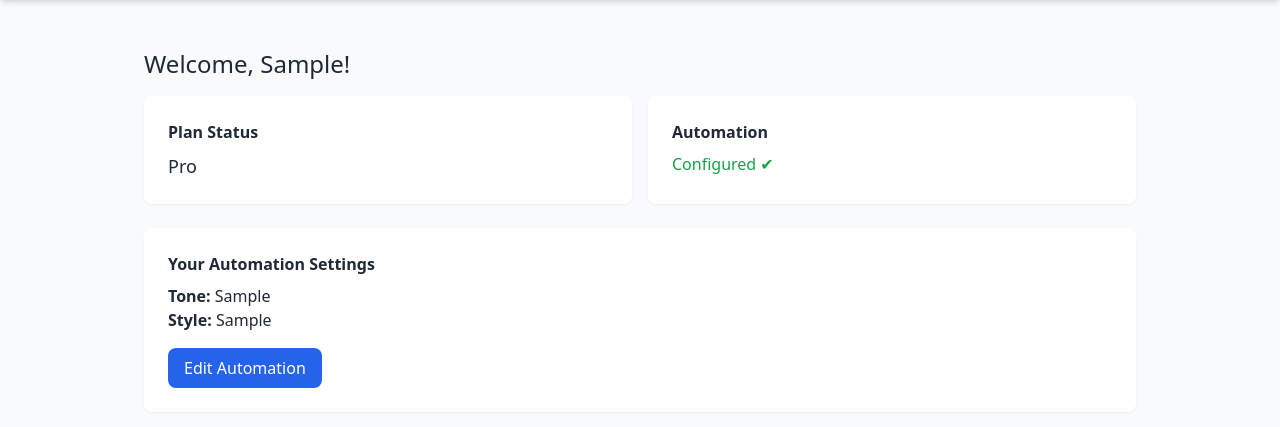
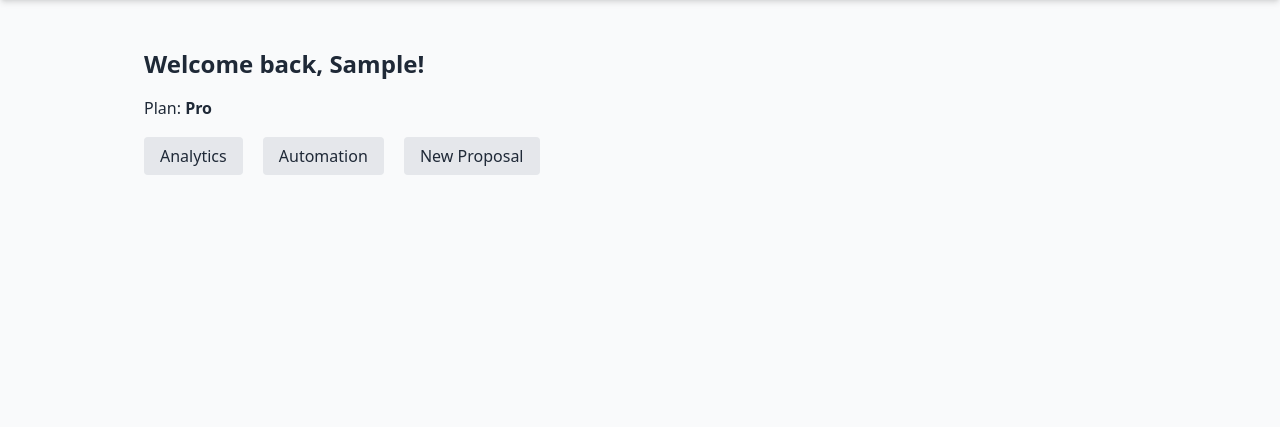
Before and after one commit to MylesGoHam/zyberfy-backend, a Flask app: page /dashboard in a window 1280 px wide. Shown: the part 64-491 px from the top of the page. Run offline with Flask 3, Linux system fonts and the light colour scheme; the visitor is signed in with stand-in values (Sample User, id 1); tables that the repository leaves empty hold one stand-in row (values such as "Sample post"); some libraries are stand-ins or nearby versions.

Commit message:
Update dashboard.html

```diff
--- a/templates/dashboard.html
+++ b/templates/dashboard.html
@@ -1,36 +1,22 @@
-{% extends 'base.html' %}
-{% block title %}Dashboard · Zyberfy{% endblock %}
+{% extends "base.html" %}
+{% block title %}Dashboard | Zyberfy{% endblock %}
 
 {% block content %}
-  <h2 class="text-2xl mb-4">Welcome, {{ first_name }}!</h2>
-  <div class="grid grid-cols-2 gap-4 mb-6">
-    <div class="p-6 bg-white rounded-lg shadow-sm">
-      <h3 class="font-semibold mb-2">Plan Status</h3>
-      <p class="text-lg">{{ plan_status|capitalize }}</p>
+  <h2 class="text-2xl font-bold mb-4">Welcome back, {{ first_name }}!</h2>
+  <p class="mb-6">Plan: <strong>{{ plan_status|capitalize }}</strong></p>
+  {% if plan_status == 'pro' %}
+    <div class="space-x-4">
+      <a href="{{ url_for('analytics') }}"
+         class="bg-gray-200 px-4 py-2 rounded hover:bg-gray-300">Analytics</a>
+      <a href="{{ url_for('automation') }}"
+         class="bg-gray-200 px-4 py-2 rounded hover:bg-gray-300">Automation</a>
+      <a href="{{ url_for('proposal') }}"
+         class="bg-gray-200 px-4 py-2 rounded hover:bg-gray-300">New Proposal</a>
     </div>
-    <div class="p-6 bg-white rounded-lg shadow-sm">
-      <h3 class="font-semibold mb-2">Automation</h3>
-      {% if automation_complete %}
-        <span class="text-green-600">Configured ✔︎</span>
-      {% else %}
-        <span class="text-gray-600">None</span>
-      {% endif %}
-    </div>
-  </div>
-
-  {% if not automation_complete %}
-    <a href="{{ url_for('automation') }}" class="bg-blue-600 text-white px-4 py-2 rounded-lg">
-      Configure Automation
+  {% else %}
+    <a href="{{ url_for('memberships') }}"
+       class="mt-6 inline-block bg-green-600 text-white px-6 py-3 rounded-lg hover:bg-green-700">
+      Subscribe / Upgrade
     </a>
-  {% else %}
-    <div class="bg-white p-6 rounded-lg shadow-sm">
-      <h3 class="font-semibold mb-2">Your Automation Settings</h3>
-      <p><strong>Tone:</strong> {{ automation.tone or 'None' }}</p>
-      <p><strong>Style:</strong> {{ automation.style or 'None' }}</p>
-      <a href="{{ url_for('automation') }}"
-         class="inline-block mt-4 bg-blue-600 text-white px-4 py-2 rounded-lg">
-        Edit Automation
-      </a>
-    </div>
   {% endif %}
 {% endblock %}
```
